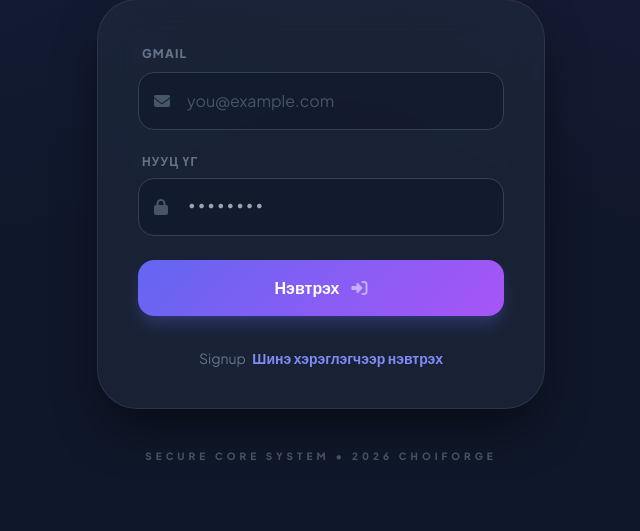
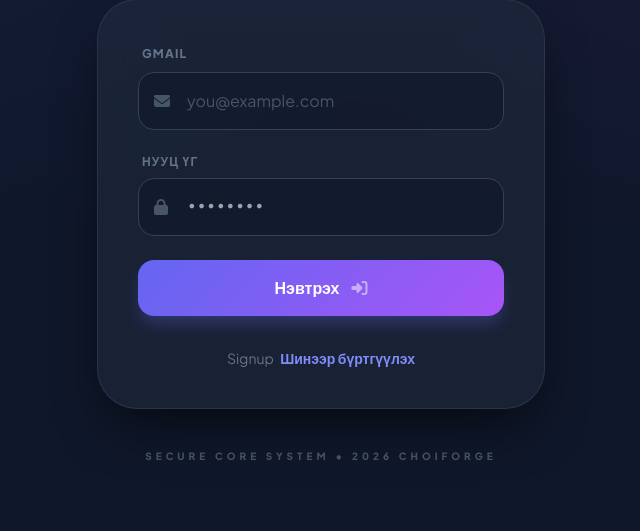
Before and after one commit to choigun0809A/FamilyTreeChoiForge, a Flask app: page /login in a window 1280 px wide. Shown: the part 269-800 px from the top of the page, without its empty margins (319-959 px from the left). Run offline with Flask 3, Linux system fonts and the light colour scheme; parts of the project's set-up code (start-up, migrations or seed data) failed here and were passed over; some libraries are stand-ins or nearby versions.

Commit message:
minor update

```diff
--- a/templates/login.html
+++ b/templates/login.html
@@ -122,7 +122,7 @@
             <div class="mt-8 text-center">
                 <p class="text-sm text-slate-500">
                     Signup
-                    <a href="/signup" class="text-indigo-400 hover:text-indigo-300 font-bold ml-1 transition-colors">Шинэ хэрэглэгчээр нэвтрэх</a>
+                    <a href="/signup" class="text-indigo-400 hover:text-indigo-300 font-bold ml-1 transition-colors">Шинээр бүртгүүлэх</a>
                 </p>
             </div>
         </div>
```
